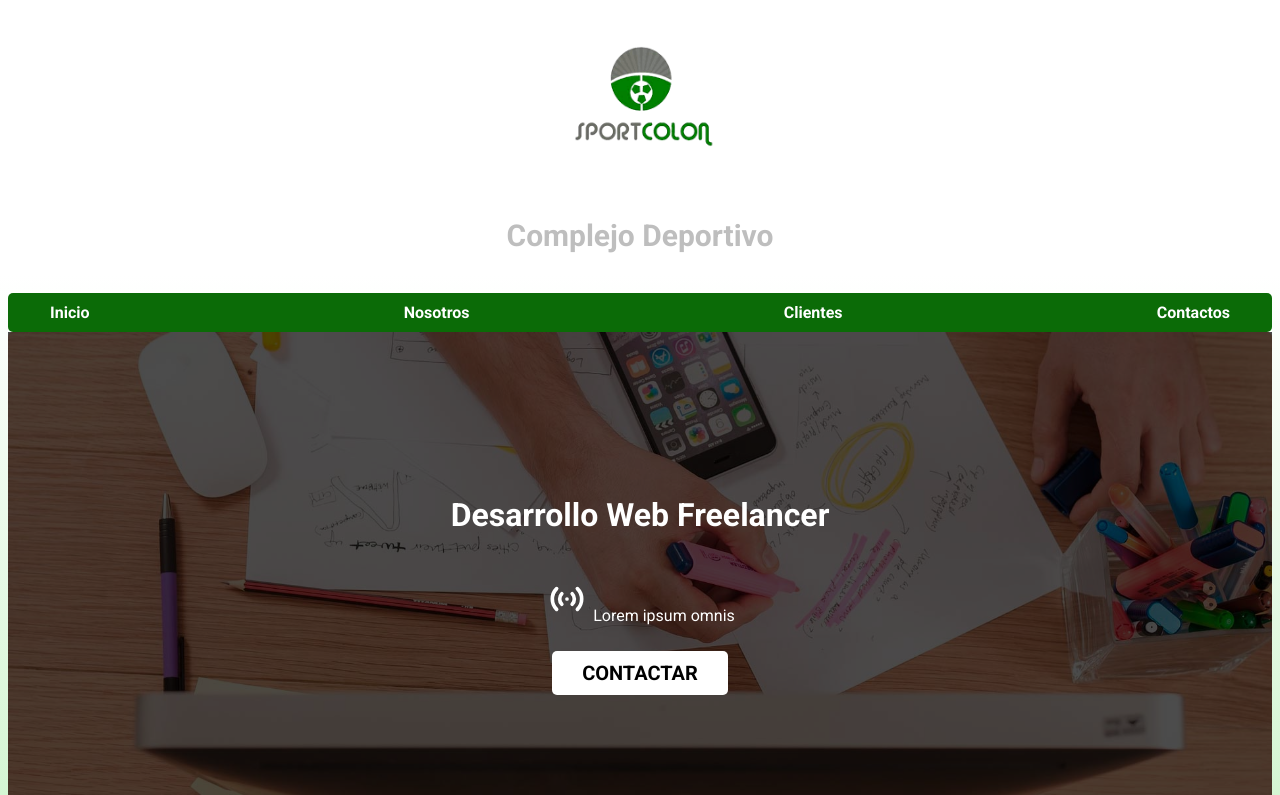
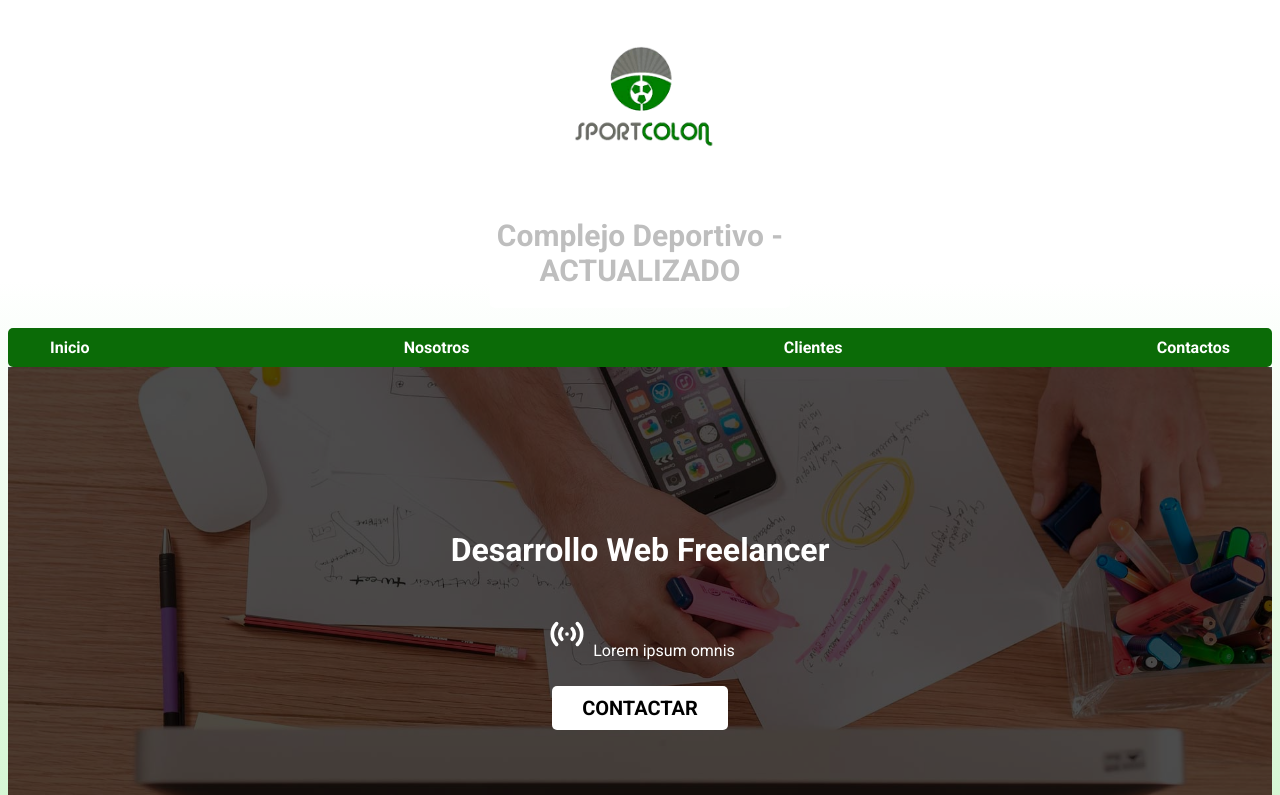
Before and after one commit to sebasvarn/Proyectos_Udemy, a plain HTML site: page index.html in a window 1280 px wide. Shown: the part 22-817 px from the top of the page. Drawn offline with Linux system fonts and the light colour scheme.

Commit message:
actualizado

```diff
--- a/index.html
+++ b/index.html
@@ -19,7 +19,7 @@
     <header>
         <div class="titulo">
       <img src="images/images.png" alt="logo" class="logo" />
-      <h1 class="title">Complejo Deportivo </h1>
+      <h1 class="title">Complejo Deportivo -ACTUALIZADO</h1>
 
       </div>
     </header>
```
